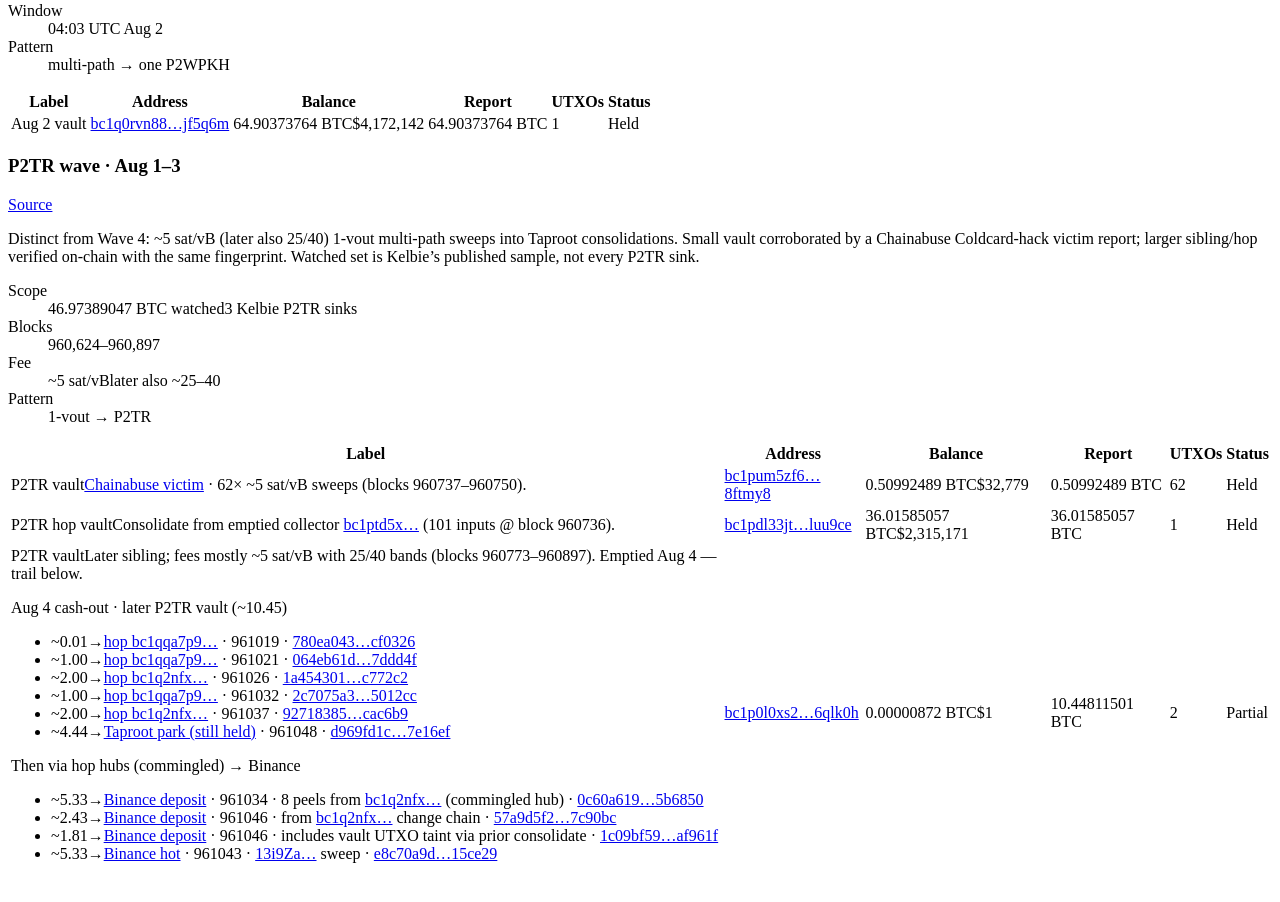
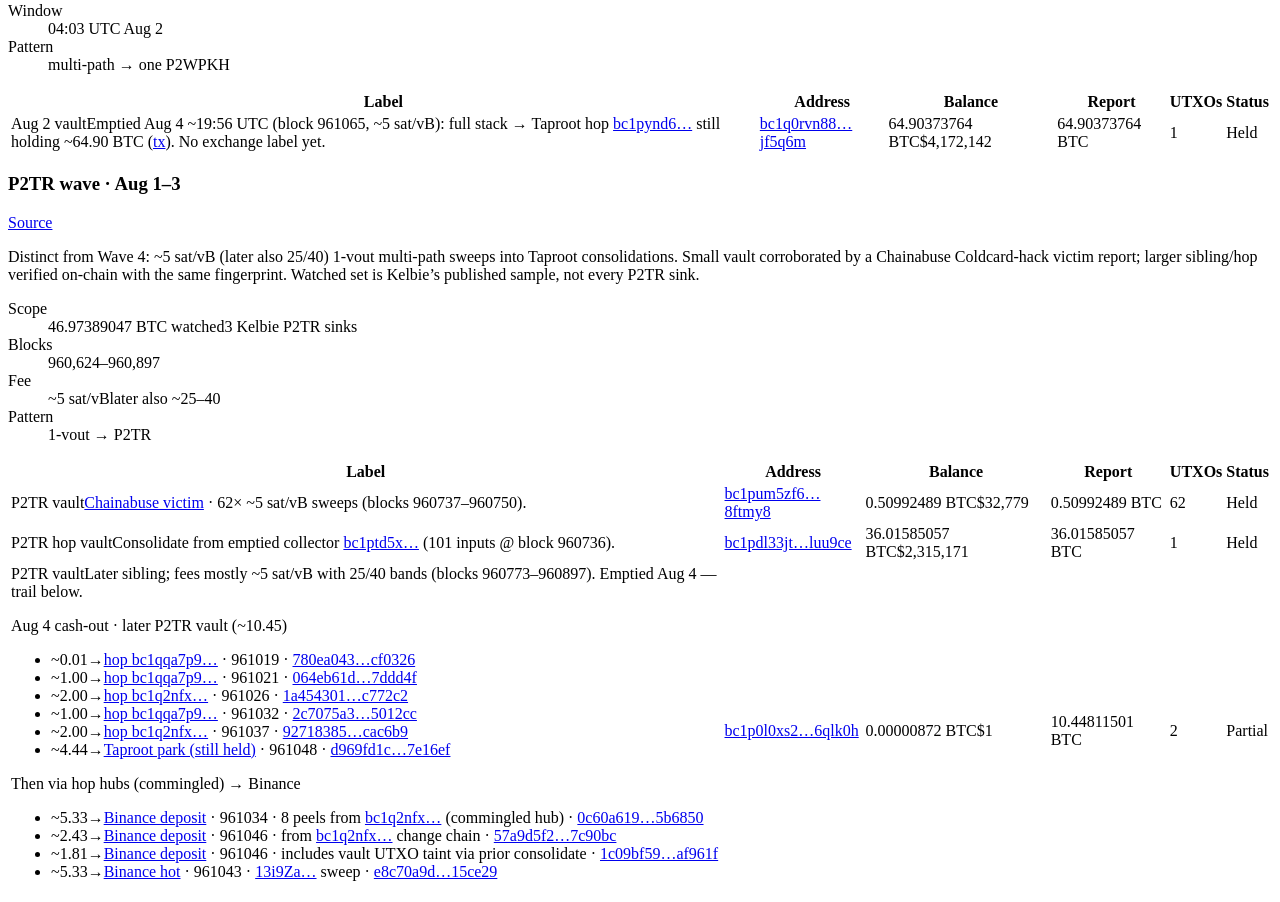
Before and after one commit to SamSamskies/coldcard-hack-tracker, a React (Vite) app: page / in a window 1280 px wide. Shown: the part 5365-6267 px from the top of the page. Built offline with nearby package versions, Linux system fonts and the light colour scheme; no server answers; the HTML template or start-up script is replaced by a standard one.

Commit message:
Enhance incident data by adding a note for the Aug 2 vault, detailing the transaction and current BTC holdings. Update LinkedNote component to support inline links for transaction IDs, improving clarity on transaction origins.

```diff
--- a/src/components/LinkedNote.tsx
+++ b/src/components/LinkedNote.tsx
@@ -1,8 +1,12 @@
 import { createElement, type ReactNode } from 'react';
-import { explorerAddressUrl } from '../lib/mempool';
+import { explorerAddressUrl, explorerTxUrl } from '../lib/mempool';
 
-/** Inline links: [label](address:bc1…) or [label](https://…). */
-const LINK_RE = /\[([^\]]+)\]\((address:([^)]+)|https?:\/\/[^)]+)\)/g;
+/**
+ * Inline links resolved against the active explorer host when possible:
+ * [label](address:bc1…), [label](txid:hex…), or [label](https://…).
+ */
+const LINK_RE =
+  /\[([^\]]+)\]\((address:([^)]+)|txid:([0-9a-fA-F]{64})|https?:\/\/[^)]+)\)/g;
 
 type Props = {
   text: string;
@@ -22,15 +26,21 @@ export function LinkedNote({ text, className, as = 'p' }: Props) {
       nodes.push(text.slice(last, match.index));
     }
     const label = match[1];
-    const isAddress = Boolean(match[3]);
-    const href = isAddress ? explorerAddressUrl(match[3]) : match[2];
+    const address = match[3];
+    const txid = match[4];
+    const href = address
+      ? explorerAddressUrl(address)
+      : txid
+        ? explorerTxUrl(txid)
+        : match[2];
+    const mono = Boolean(address || txid);
     nodes.push(
       <a
         key={key++}
         href={href}
         target="_blank"
         rel="noreferrer"
-        className={isAddress ? 'mono note-link' : 'note-link'}
+        className={mono ? 'mono note-link' : 'note-link'}
       >
         {label}
       </a>,
--- a/src/data/incident.ts
+++ b/src/data/incident.ts
@@ -521,6 +521,7 @@ export const CORE_HOLDING_ADDRESSES: readonly HoldingAddress[] = [
     label: 'Aug 2 vault',
     reportBtc: 64.90373764,
     clusterId: 'early-aug2',
+    note: 'Emptied Aug 4 ~19:56 UTC (block 961065, ~5 sat/vB): full stack → Taproot hop [bc1pynd6…](address:bc1pynd6vswmxkghw6k5463xwcj7el7u4tpl2t2pnh0s8llmc2wgzfqsdu7h92) still holding ~64.90 BTC ([tx](txid:e3274a1b87096938d014e1edaa01b06c3dd16e72a48f66ead95c79f83f2b3ddf)). No exchange label yet.',
   },
   {
     address: 'bc1pum5zf6efxgt7a8xcyjg79u25jdhz6ex9ff2m390d544v05pg698s8ftmy8',
```
